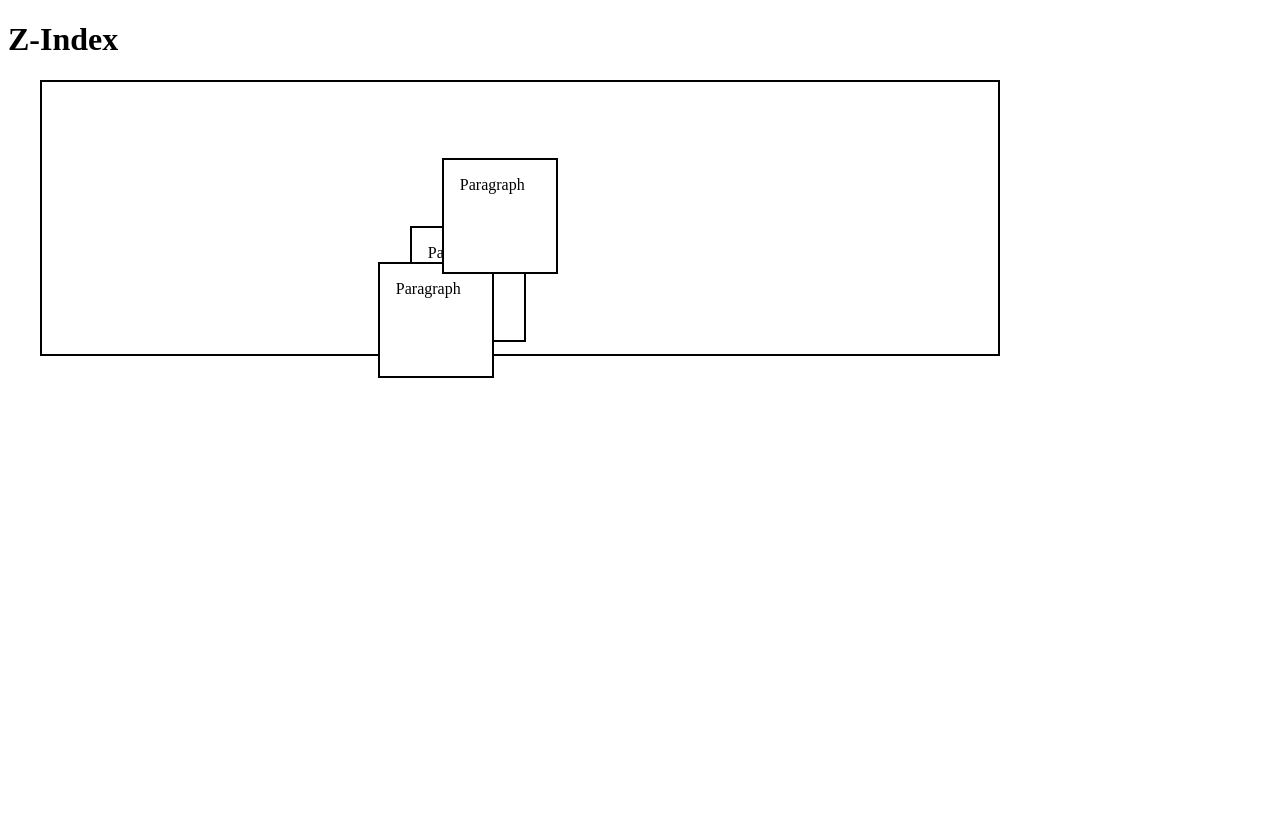
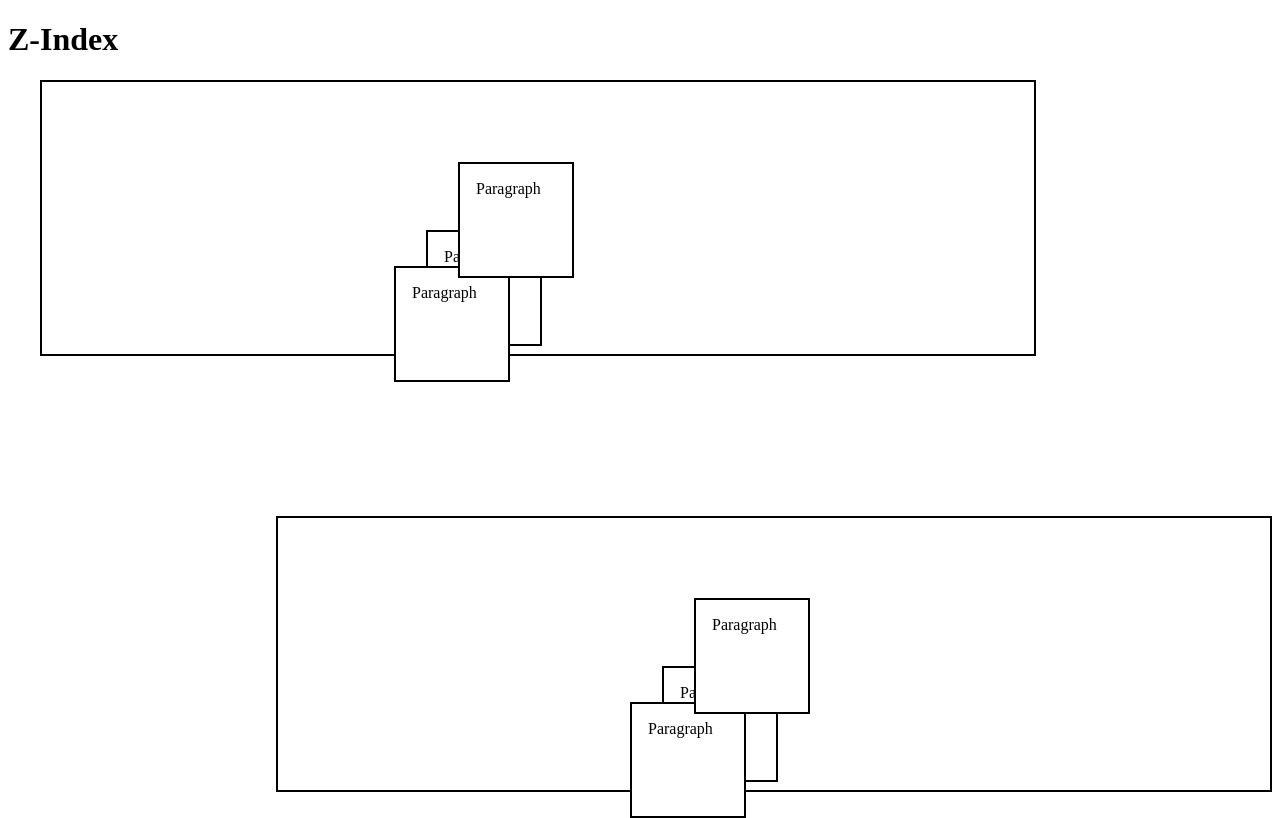
Before and after one commit to eliasjames/training-responsive-design, a plain HTML site: page examples/00-css-in-depth/z-index.html in a window 1280 px wide. Drawn offline with Linux system fonts and the light colour scheme.

Commit message:
Improve examples

```diff
--- a/examples/00-css-in-depth/z-index.html
+++ b/examples/00-css-in-depth/z-index.html
@@ -27,23 +27,31 @@
         width: 5em;
       }
       .example {
+        background: white;
         height: 15em;
+        position: absolute;
         width: 75%;
+        z-index: 1;
       }
-      #negative-container {
+      .second {
+        bottom: 0;
+        right: 0;
+        z-index: 0;
+      }
+      .negative-container {
         margin: 10% auto;
         width: 10%;
       }
-      #one {
+      .one {
         margin-left: -2em;
         margin-top: -2em;
         z-index: 1;
       }
-      #two {
+      .two {
         margin-left: -4em;
         margin-top: -4em;
       }
-      #three {
+      .three {
         margin-left: -6em;
         margin-top: -6em;
       }
@@ -56,16 +64,30 @@
 <body>
   <h1>Z-Index</h1>
   <main>
-    <section class="example">
+    <section class="example first">
       <!-- only here to keep <p>s inside <section> -->
-      <div id="negative-container">
-        <p id="one">
+      <div class="negative-container">
+        <p class="one">
           Paragraph
         </p>
-        <p id="two">
+        <p class="two">
           Paragraph
         </p>
-        <p id="three">
+        <p class="three">
+          Paragraph
+        </p>
+      </div>
+    </section>
+    <section class="example second">
+      <!-- only here to keep <p>s inside <section> -->
+      <div class="negative-container">
+        <p class="one">
+          Paragraph
+        </p>
+        <p class="two">
+          Paragraph
+        </p>
+        <p class="three">
           Paragraph
         </p>
       </div>
```
Also changed, not shown: examples/00-css-in-depth/lab-basic-fluid.html (+8 -2 lines), examples/00-css-in-depth/lab-horizontal-nav.html (+1 -1 lines), examples/00-css-in-depth/lab-two-column.html (+6 -1 lines).
